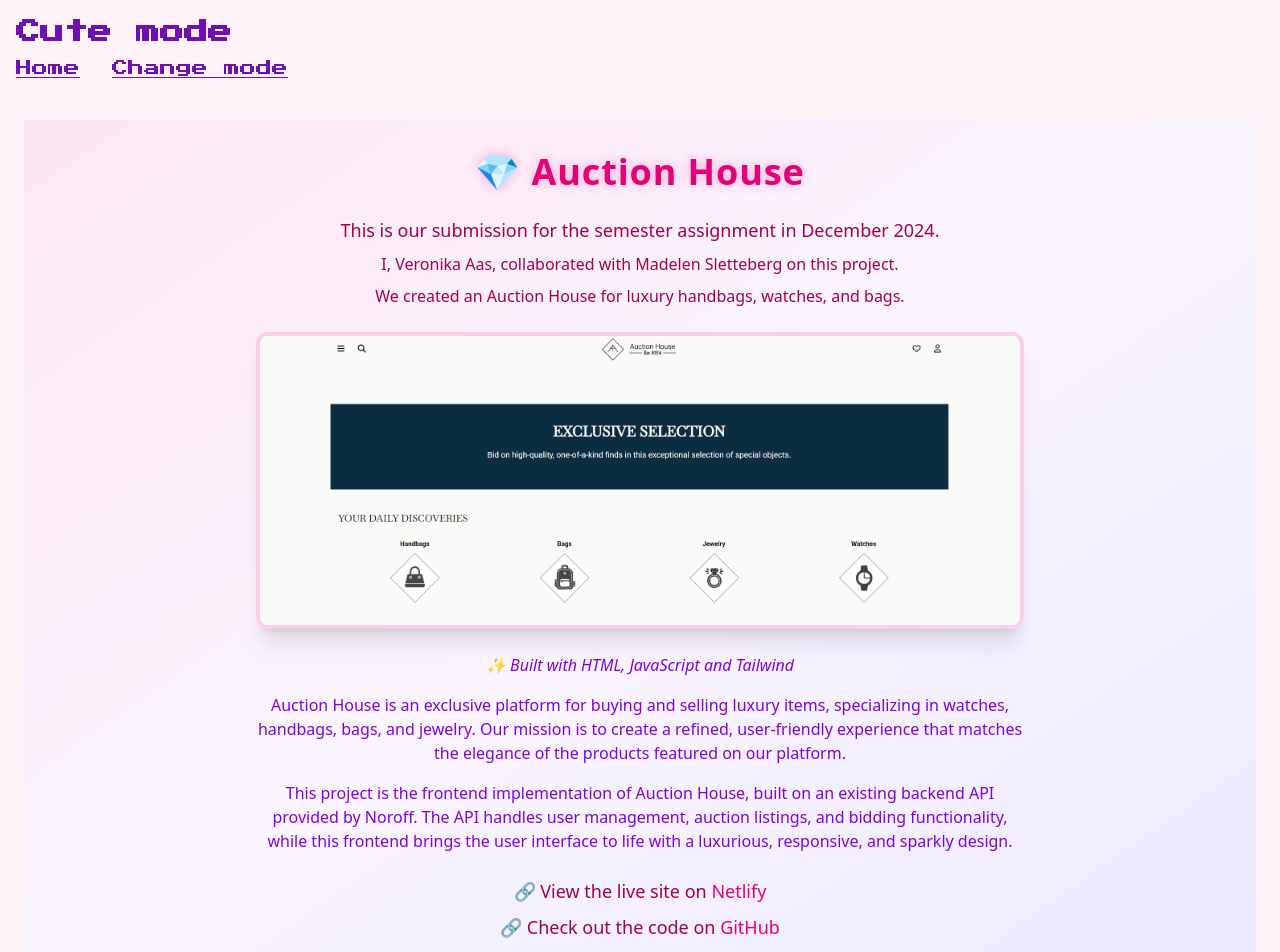
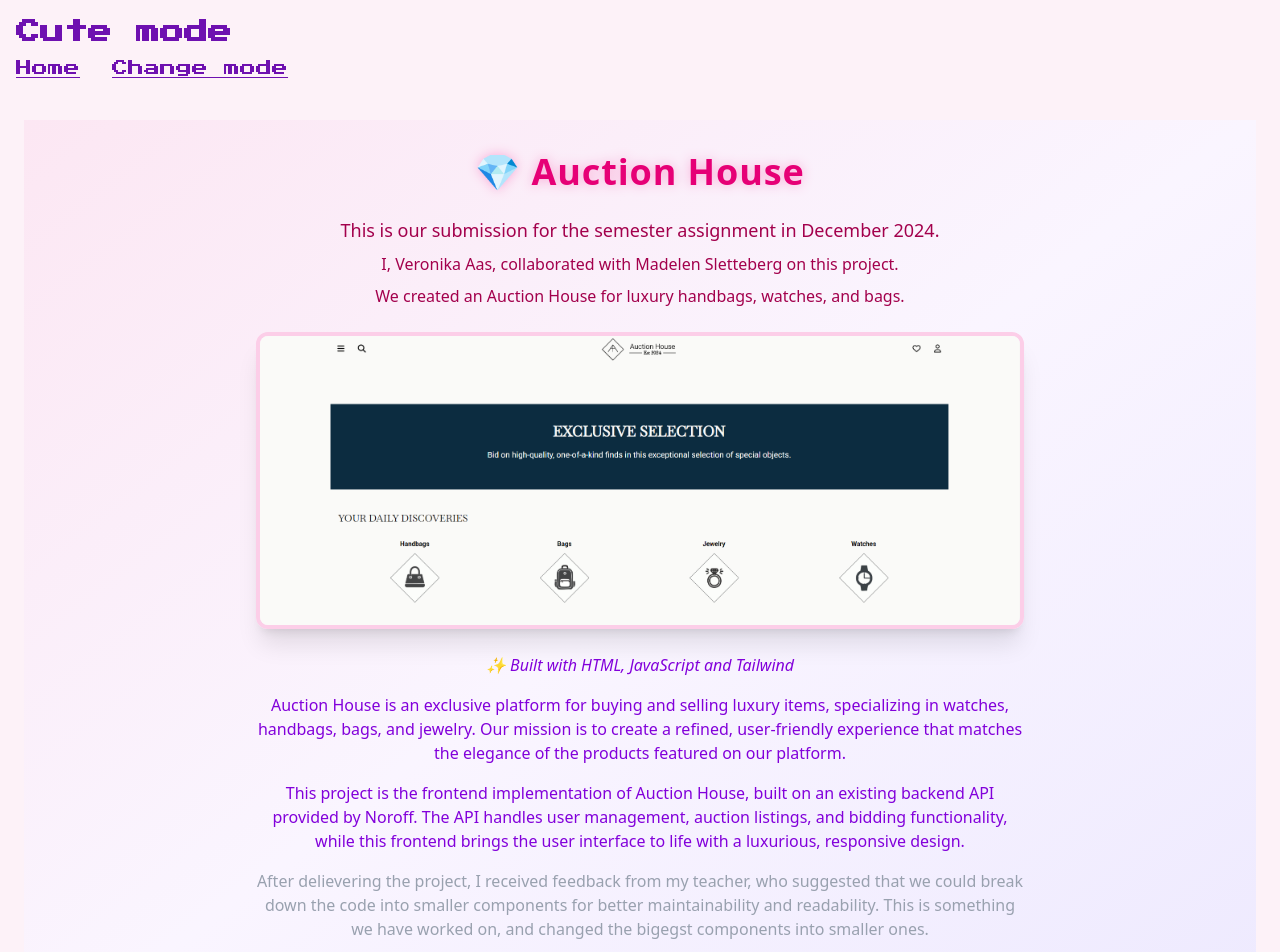
Before and after one commit to VeronikaAas/VeronikaAas, a React (Vite) app: page /one/projects/Auction in a window 1280 px wide. Shown: the top 952 px of the page. Built offline with nearby package versions, Linux system fonts and the light colour scheme.

Commit message:
feat: add feedback section and what I have worked on

```diff
--- a/src/pages/projects/Auction.jsx
+++ b/src/pages/projects/Auction.jsx
@@ -32,7 +32,12 @@
 				<p className="mb-4 text-purple-700">
 					This project is the frontend implementation of Auction House, built on an existing backend API provided by Noroff.
 					The API handles user management, auction listings, and bidding functionality, while this frontend brings the user
-					interface to life with a luxurious, responsive, and sparkly design.
+					interface to life with a luxurious, responsive  design.
+				</p>
+
+				<p className="mb-6 text-gray-400">
+					After delievering the project, I received feedback from my teacher, who suggested that we could break down the code into smaller components for better maintainability and readability.
+					This is something we have worked on, and changed the bigegst components into smaller ones.
 				</p>
 
 				<p className="mt-6 text-lg">
--- a/src/pages/projects/DarkAuction.jsx
+++ b/src/pages/projects/DarkAuction.jsx
@@ -38,6 +38,11 @@
 					and bids — while this interface brings it to life with sharp edges, dark gradients, and red glows.
 				</p>
 
+				<p className="mb-6 text-gray-400">
+					After delievering the project, I received feedback from my teacher, who suggested that we could break down the code into smaller components for better maintainability and readability.
+					This is something we have worked on, and changed the bigegst components into smaller ones.
+				</p>
+
 				<p className="mt-6 text-lg">
 					🔗 View it live on{' '}
 					<a
--- a/src/pages/projects/DarkReact.jsx
+++ b/src/pages/projects/DarkReact.jsx
@@ -35,6 +35,12 @@
 					and stylish UI.
 				</p>
 
+				<p className="mb-6 text-gray-400">
+					After delievering the project, I received feedback from my teacher, who suggested that I forgot to format the code
+					properly. This is something I have worked on so my code now follows best practices and is more readable.
+					I also added some JSDocs to my code.
+				</p>
+
 				<p className="mt-6 text-lg">
 					🔗 View the deployed site on{' '}
 					<a
--- a/src/pages/projects/React.jsx
+++ b/src/pages/projects/React.jsx
@@ -34,6 +34,12 @@
 					interface brings it all to life with a responsive and user-friendly.
 				</p>
 
+				<p className="mb-6 text-gray-400">
+					After delievering the project, I received feedback from my teacher, who suggested that I forgot to format the code
+					properly. This is something I have worked on so my code now follows best practices and is more readable.
+					I also added some JSDocs to my code.
+				</p>
+
 				<p className="mt-6 text-lg">
 					🔗 View the live site on{' '}
 					<a
```
